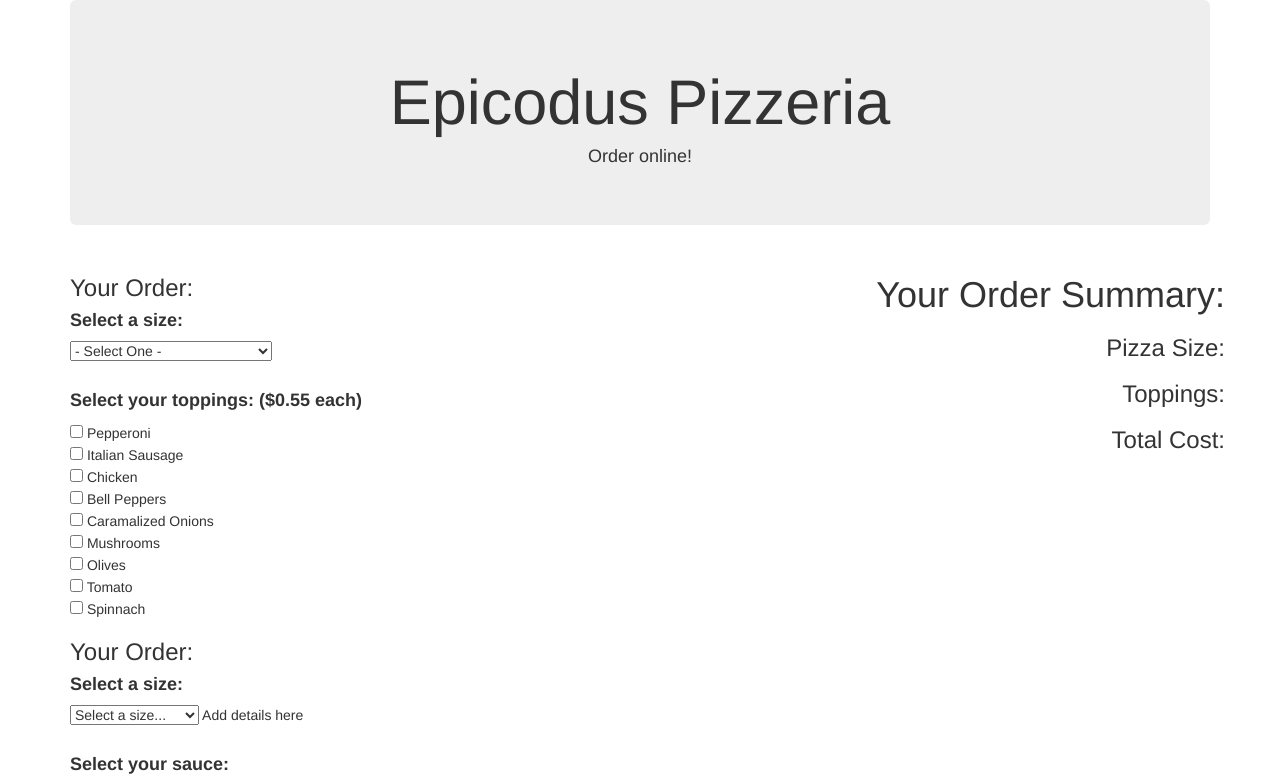
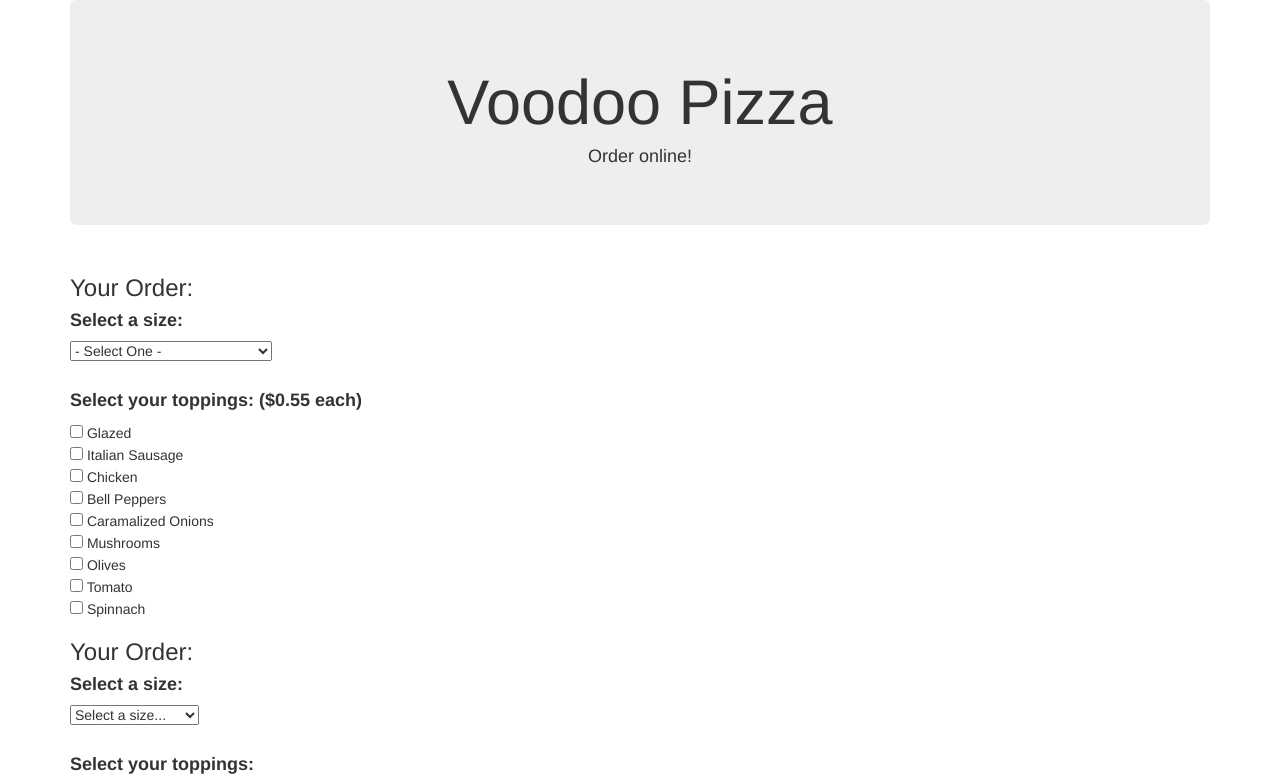
Before and after one commit to ebby89/Portfolio-Week-4, a plain HTML site: page index.html in a window 1280 px wide. Both pictures are taken after a click on the button "Add a Pizza". Shown: the top 782 px of the page. Drawn offline with Linux system fonts and the light colour scheme.

Commit message:
Unsure where I left off -- chaotic few days

```diff
--- a/css/styles.css
+++ b/css/styles.css
@@ -4,4 +4,5 @@ body {
 
 #display-order-summary {
   text-align: right;
+  display: none;
 }
--- a/index.html
+++ b/index.html
@@ -6,13 +6,13 @@
     <link href="css/styles.css" type="text/css" rel="stylesheet">
     <script src="js/jquery-3.2.1.js"></script>
     <script src="js/scripts.js"></script>
-    <title></title>
+    <title>Pizzeria</title>
     <!-- INSERT TITLE -->
   </head>
   <body class="margin">
     <div class="container">
       <div class="jumbotron">
-        <center><h1>Epicodus Pizzeria</h1>
+        <center><h1>Voodoo Pizza</h1>
           <h4>Order online!</h4>
         </center>
       </div>
@@ -49,7 +49,7 @@
 
               <div class="">
                 <h4><strong>Select your toppings: ($0.55 each)</strong></h4>
-                <input type="checkbox" name="toppings" value="pepperoni"> Pepperoni<br>
+                <input type="checkbox" name="toppings" value="pepperoni"> Glazed<br>
                 <input type="checkbox" name="toppings" value="sausage"> Italian Sausage<br>
                 <input type="checkbox" name="toppings" value="chicken"> Chicken<br>
                 <input type="checkbox" name="toppings" value="peppers"> Bell Peppers<br>
@@ -74,8 +74,6 @@
           <h3>Toppings: <span id="display-toppings"></span></h3>
           <h3>Total Cost: <span id="display-cost"></span></h3>
         </div>
-
-
 
 
         <!-- <div id="display-confirmation" class="col-md-8">
--- a/js/scripts.js
+++ b/js/scripts.js
@@ -41,17 +41,7 @@ $(document).ready(function(){
                                '<option value="">Medium (14")</option>' +
                                '<option value="">Large (18")</option>' +
                                '<option value="">Extra-Large (22")</option>' +
-                             '</select> Add details here' +
-                             '<br>' +
-                             '<br>' +
-                             '<h4><strong>Select your sauce:</strong></h4>' +
-                             '<select class="" name="">' +
-                               '<option value="">Select a sauce...</option>' +
-                               '<option value="">Traditional Marinara</option>' +
-                               '<option value="">Creamy Garlic Parmesan</option>' +
-                               '<option value="">Barbeque</option>' +
-                               '<option value="">Pesto</option>' +
-                             '</select> Add details here' +
+                             '</select>' +
                              '<br>' +
                              '<br>' +
                              '<div class="">' +
@@ -84,5 +74,7 @@ $(document).ready(function(){
     $("#display-size").text(pizzaSizeInput);
     $("#display-toppings").text(newPizza.toppings);
     $("#display-cost").text(displayPrice);
+
+    $("#display-order-summary").fadeIn(600);
   });
 });
```
